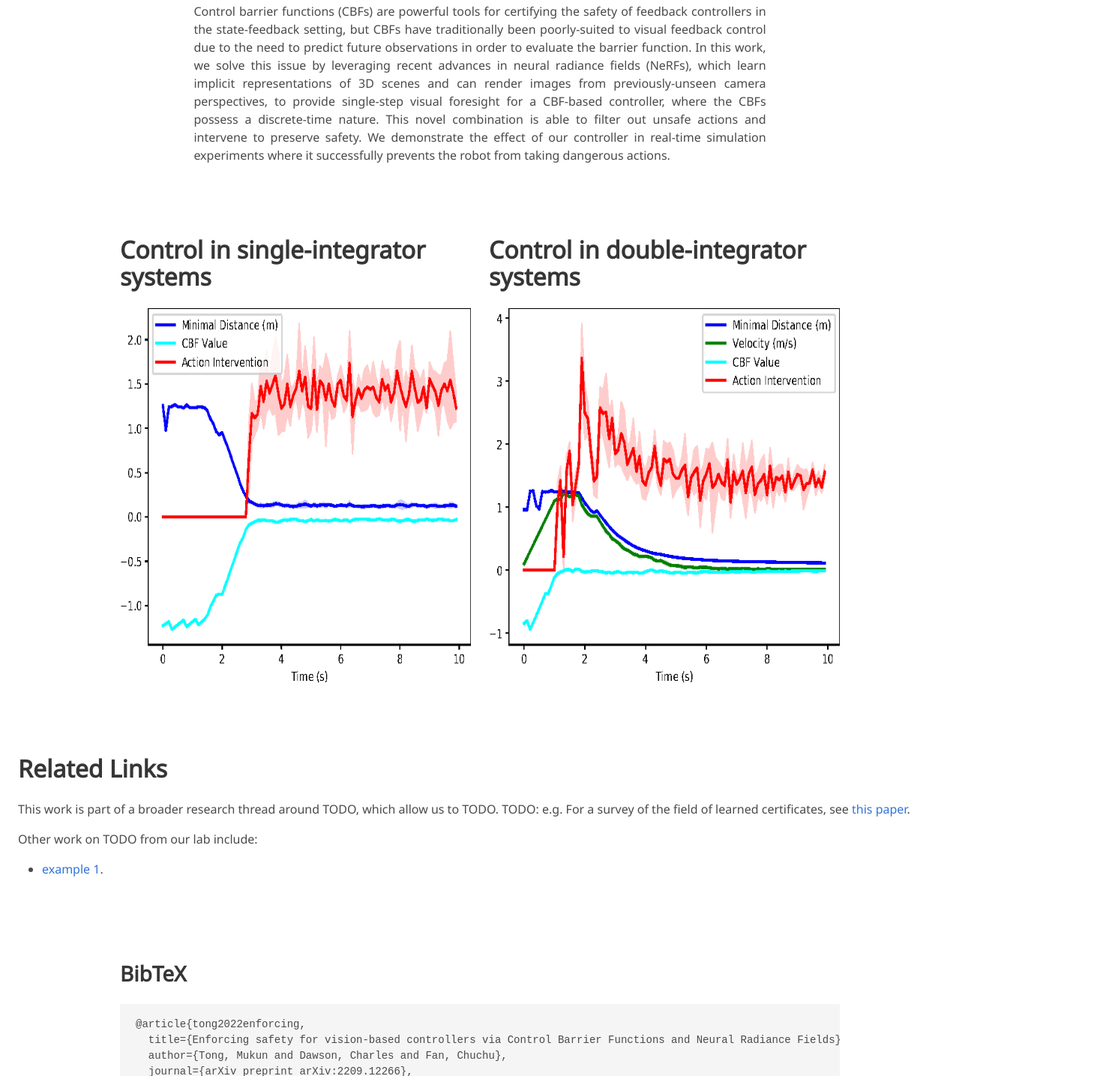
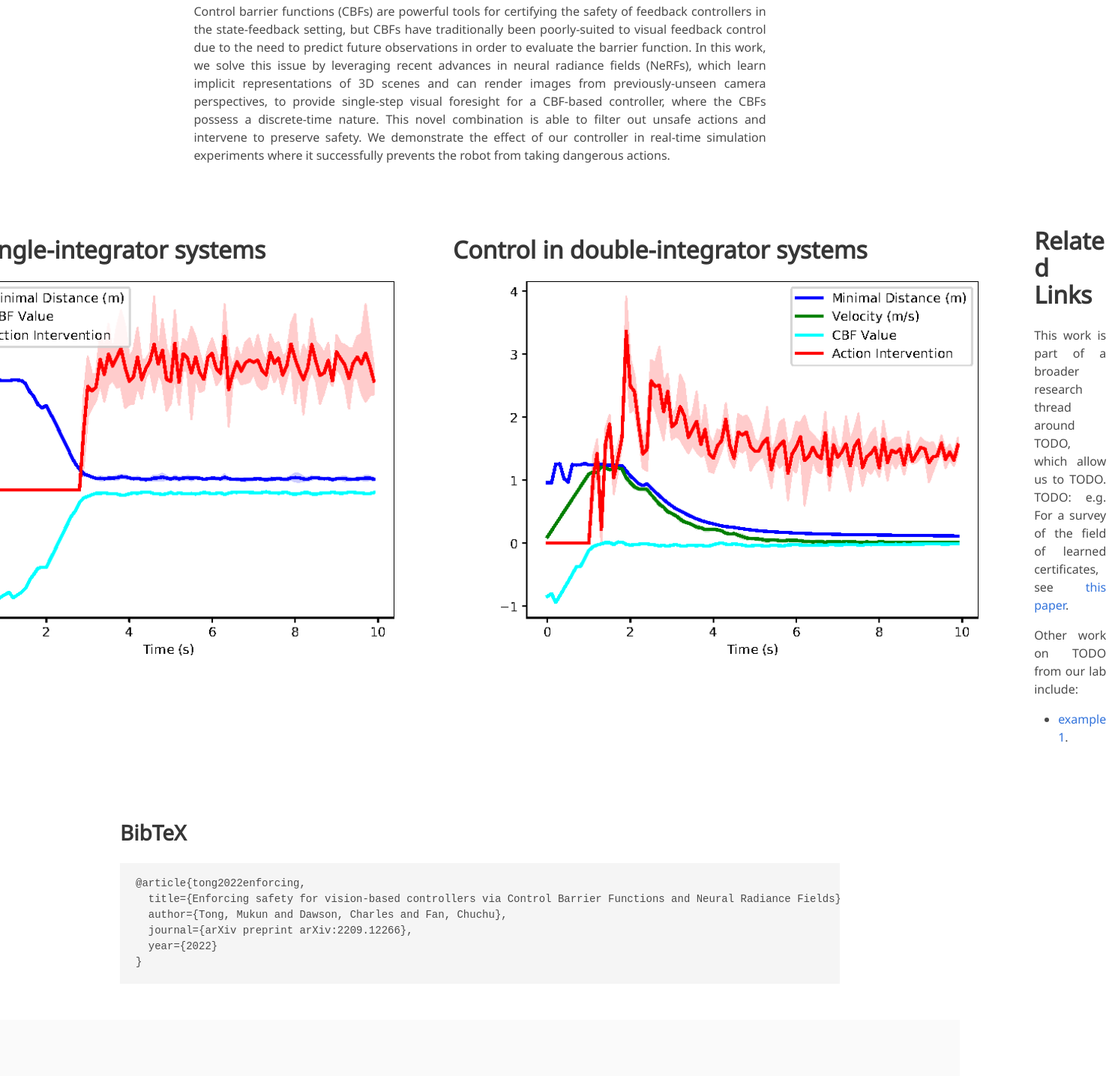
Before and after one commit to MIT-REALM/nerf-cbf, a plain HTML site: page index.html in a window 1280 px wide. Shown: the part 1558-2993 px from the top of the page at 75% size, 1487 px wide, since content can reach past the window. Drawn offline with nearby package versions, Linux system fonts and the light colour scheme; some icons are missing; a web font is replaced by a local one.

Commit message:
Update index.html

```diff
--- a/index.html
+++ b/index.html
@@ -187,7 +187,7 @@
     <div class="columns is-centered">
 
       <!-- Control in single-integrator systems -->
-      <div class="column">
+      <div class="column is-four-fifths">
         <div class="content">
           <h2 class="title is-3">Control in single-integrator systems</h2>
           <img src="./static/images/v.png"
@@ -198,7 +198,7 @@
       <!--/ Control in single-integrator systems -->
 
       <!-- Control in double-integrator systems -->
-      <div class="column">
+      <div class="column is-four-fifths">
         <div class="content">
           <h2 class="title is-3">Control in double-integrator systems</h2>
           <img src="./static/images/a.png"
@@ -207,9 +207,7 @@
         </div>
       </div>
       <!--/ Control in double-integrator systems -->
-</section>
 
-<section class="section">
     <!-- Concurrent Work. -->
     <div class="columns is-centered">
       <div class="column is-full-width">
```
